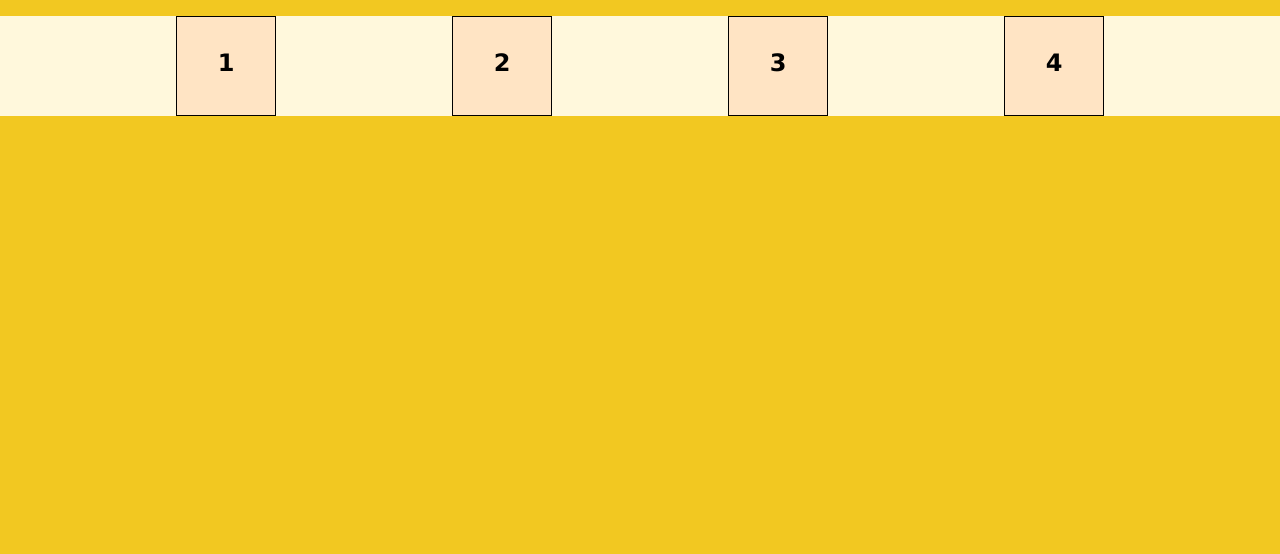
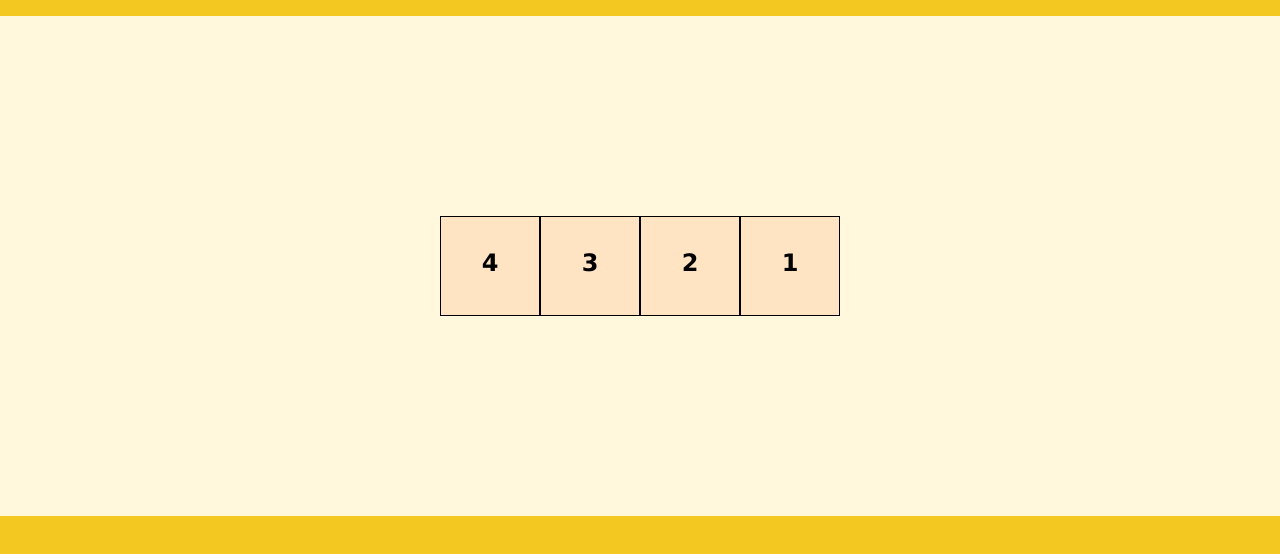
Before and after one commit to Domiale/Flexbox, a plain HTML site: page index.html in a window 1280 px wide. Shown: the part 60-614 px from the top of the page. Drawn offline with Linux system fonts and the light colour scheme.

Commit message:
Aprendimos align content

```diff
--- a/style.css
+++ b/style.css
@@ -15,18 +15,27 @@ body{
   /*display: inline-flex; Se ajusta al amcho de las items */
   display: flex; /* Se ajusta al espacio disponible - es el mas comun de usar  */
   /* flex-direction:row; */ /*valor por default */
-  /* flex-direction: row-reverse; *//* valor por default izquierda a derecha */
+   flex-direction: row-reverse; /* valor por default izquierda a derecha */
   /* flex-direction: column; */ /* abajo hacia arriba */
   /* flex-direction: column-reverse; */ /* arriba hacia abajo */
 
-  justify-content: start; /* Alinea a la izquierda */
-  justify-content: end; /* Alineea a la derecha */
+  /*justify-content: start; /* Alinea a la izquierda */
+  /*justify-content: end; /* Alineea a la derecha */
   justify-content: center; /* Aliena al centro*/
-  justify-content: space-around; /* Asigna espacio al rededor de cada elemento */
-  justify-content: space-between; /* asigna espacio entre cada elemento */
-  justify-content: space-evenly;  /* asigna espacio entre los elementos y el contenedor */
+  /*justify-content: space-around; /* Asigna espacio al rededor de cada elemento */
+  /*justify-content: space-between; /* asigna espacio entre cada elemento */
+  /*justify-content: space-evenly;  /* asigna espacio entre los elementos y el contenedor */
 
   background-color: cornsilk;
+
+  height: 500px;
+  /* align-items: flex-start; */
+  /* align-items: flex-end; */
+  align-items: center;
+  /* align-items: stretch; */ /* Crece los elementos en la altura del espacio disponible, los itemns no deben tener alto definido  */
+  /* align-items: baseline; */ /* Alinea los items en funcion de la linea base del texto que contienen. Independientemente del tamaño de texto, ubicacion del contenido y altura del item */
+
+
 
 }
 
@@ -40,3 +49,38 @@ body{
   padding-top: 32px;
   border: 1px solid black;
 }
+
+/* Vamos a usar pseudoclases para seleccionar los items individualmente */
+
+/* 1.- Cada item debe tener un tamaño de fuente distinto.
+2.- Cada item debe tener un padding top distinto
+3.- Cada item debe tener un alto distinto.Que no exceda el alto del contenedor
+*/
+
+/* .item:nth-child(1) {
+  background-color: chocolate;
+  font-size: 18px;
+  padding-top: 30px;
+  height: 60px;
+} */
+
+/* .item:nth-child(2) {
+  background-color: rgb(210, 186, 30);
+  font-size: 22px;
+  padding-top: 70px;
+  height: 57px;
+} */
+
+/* .item:nth-child(3) {
+  background-color: rgb(210, 30, 30);
+  font-size: 35px;
+  padding-top: 57px;
+  height: 128px;
+} */
+
+/* .item:nth-child(4) {
+  background-color: rgb(255, 221, 0);
+  font-size: 80px;
+  padding-top: 20px;
+  height: 300px;
+} */
```
